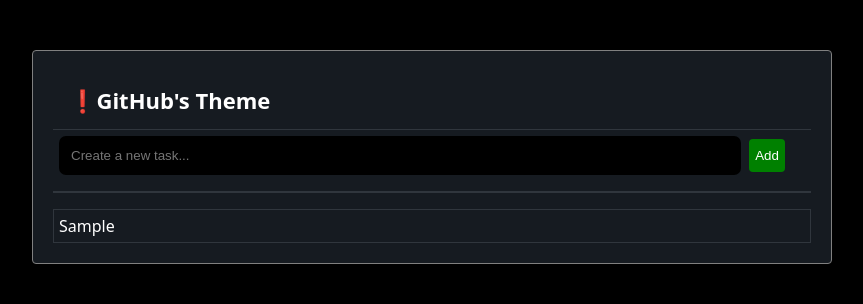
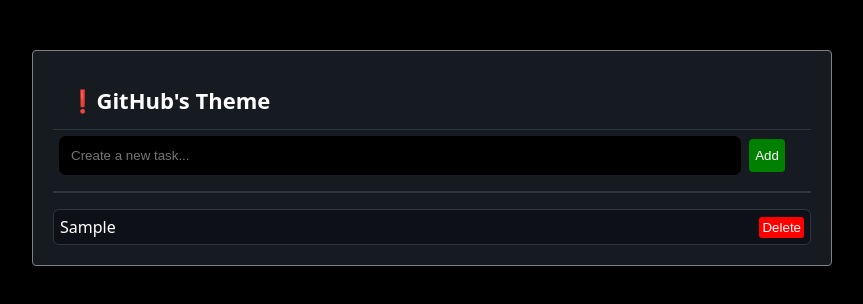
Before and after one commit to PARAS-KALURA/github-task, a React (Vite) app: page / in a window 1280 px wide. Both pictures are taken after typing "Sample" into the empty fields and a click on the button "Add". Shown: the top 304 px of the page, without its empty margins (208-1071 px from the left). Built offline with nearby package versions, Linux system fonts and the light colour scheme.

Commit message:
Dlt btn UI

```diff
--- a/src/App.jsx
+++ b/src/App.jsx
@@ -124,6 +124,7 @@
 <ul
 style={{
   listStyle: "none",
+  gap: "10px",
   display: "flex",
   flexDirection: "column",
   marginTop: "16px",
@@ -132,10 +133,37 @@
   {tasks.map((task,index) => {
    return <li
    style={{
+    transition: "background 0.2s",
     border: "1px solid #30363d",
-    padding: "5px",
+    padding: "6px",
+    borderRadius: "6px",
+    cursor: "pointer",
+    color: "white",
+    backgroundColor: "#0d1117",
+    display: "flex",
+    justifyContent: "space-between",
+    alignItems: "center",
    }}
-   key={index} >{task}</li>
+onMouseEnter={(e) => (e.target.style.background = "#1d2633")}
+onMouseLeave={(e) => (e.target.style.background = "#0d1117")}
+
+
+
+
+   key={index} >{task}
+
+   <button
+   style={{
+    backgroundColor: 'red',
+    color: "white",
+    border: "none",
+    padding:"3px",
+    borderRadius:"3px",
+    cursor: "pointer",
+   }}
+   >Delete</button>
+
+   </li>
   })}
 </ul>
 
```
